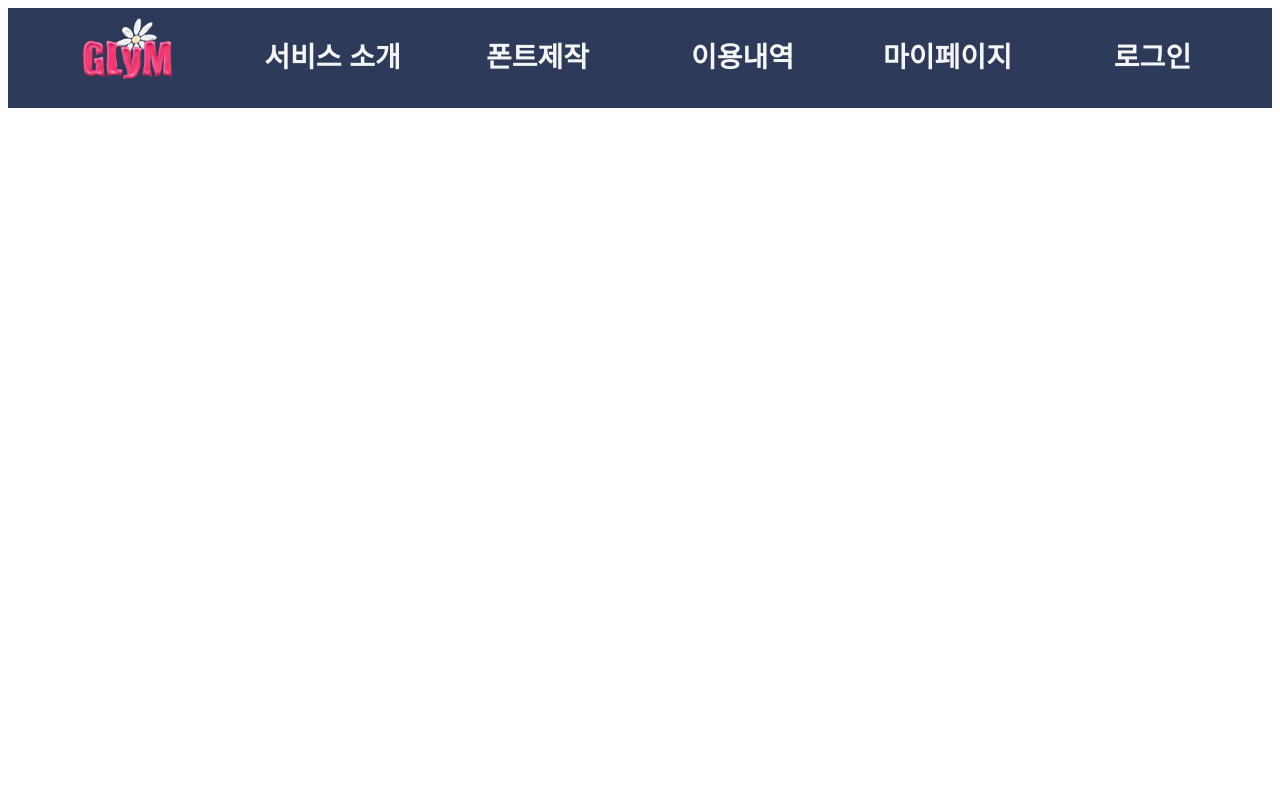
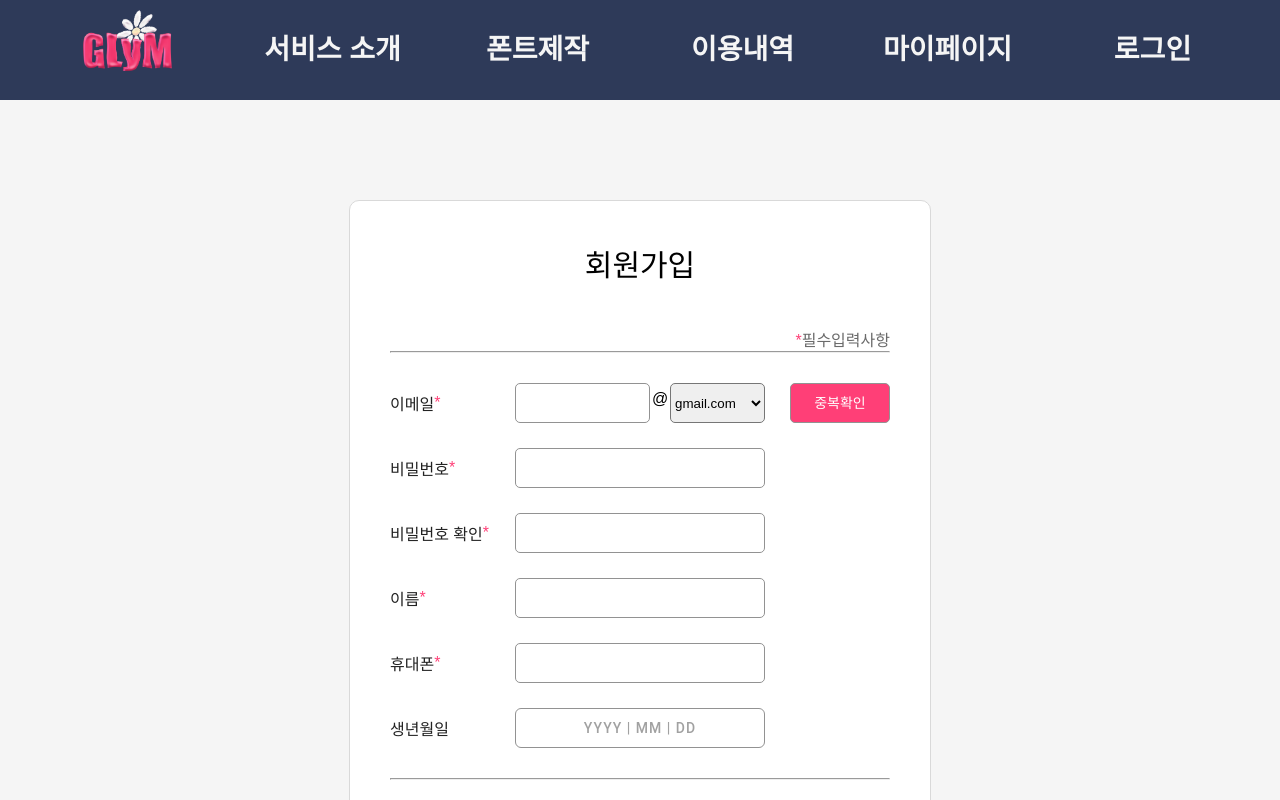
Before and after one commit to Glym-2025/glym-frontend, a React (Vite) app in the folder glym-app/: page /signup in a window 1280 px wide. Shown: the top 800 px of the page. Built offline with nearby package versions, Linux system fonts and the light colour scheme.

Commit message:
feat: SignUpPage 생성 및 라우트 연결

```diff
--- a/glym-app/src/app/router.jsx
+++ b/glym-app/src/app/router.jsx
@@ -1,10 +1,16 @@
 import { Routes, Route } from 'react-router-dom';
 import Preview from '../Preview';
+import NavBar from '../shared/components/NavBar';
+import SignUpPage from '../pages/SignUpPage';
 
 export default function AppRouter() {
   return (
-    <Routes>
-      <Route path="/" element={<Preview />} />
-    </Routes>
+    <>
+      <NavBar />
+      <Routes>
+        <Route path="/" element={<Preview />} />
+        <Route path="/signup" element={<SignUpPage />} />
+      </Routes>
+    </>
   );
 };
--- a/glym-app/src/features/auth/style.js
+++ b/glym-app/src/features/auth/style.js
@@ -89,13 +89,14 @@ const AuthFormKakaoLogo = styled.img`
 // SignUp Style
 const SignUpContainer = styled.div`
     width: 582px;
-    height: 1010px;
+    height: 950px;
     box-sizing: border-box;
 
     margin: 0 auto;
     padding: 40px 0;
     text-align: center;
 
+    border-radius: 10px;
     background-color: #FFFFFF;
     border: 1px solid #D9D9D9;
 `;
--- a/glym-app/src/main.jsx
+++ b/glym-app/src/main.jsx
@@ -1,11 +1,10 @@
 import React from 'react';
 import ReactDOM from 'react-dom/client';
 import App from './app/App';
-import Preview from './Preview';
 import { BrowserRouter } from 'react-router-dom';
 
 ReactDOM.createRoot(document.getElementById('root')).render(
   <BrowserRouter>
-    <Preview />
+    <App />
   </BrowserRouter>
 );
--- /dev/null
+++ b/glym-app/src/pages/SignUpPage.jsx
@@ -0,0 +1,9 @@
+import { SignUpForm } from "../features/auth";
+
+export default function SignUpPage() {
+    return(
+        <div style={{marginTop:"100px"}}>
+            <SignUpForm />
+        </div>
+    );
+}
--- a/glym-app/src/shared/components/NavBar.jsx
+++ b/glym-app/src/shared/components/NavBar.jsx
@@ -53,7 +53,7 @@ export default function NavBar() {
                 <S.Menu to="/">폰트제작</S.Menu>
                 <S.Menu to="/">이용내역</S.Menu>
                 <S.Menu to="/">마이페이지</S.Menu>
-                <S.Menu to="/">로그인</S.Menu>
+                <S.Menu to="/signup">로그인</S.Menu>
             </S.Nav>
         </>
     );
```
